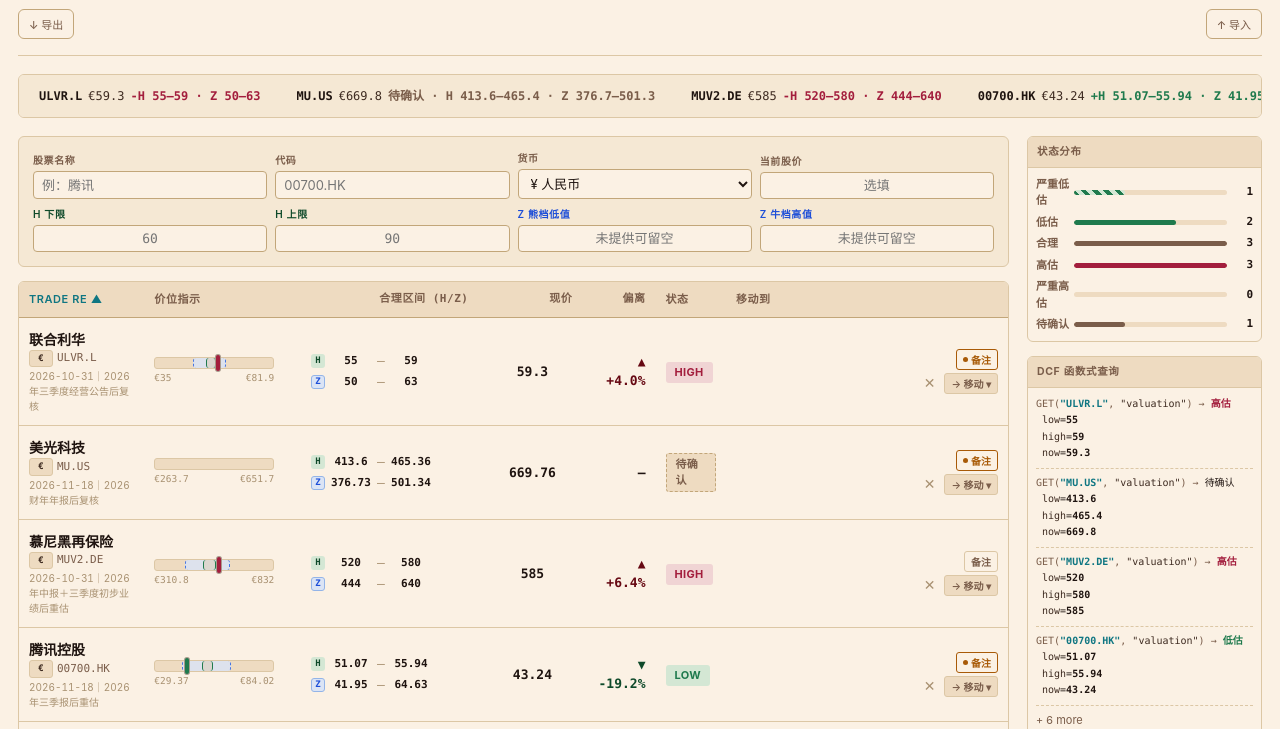
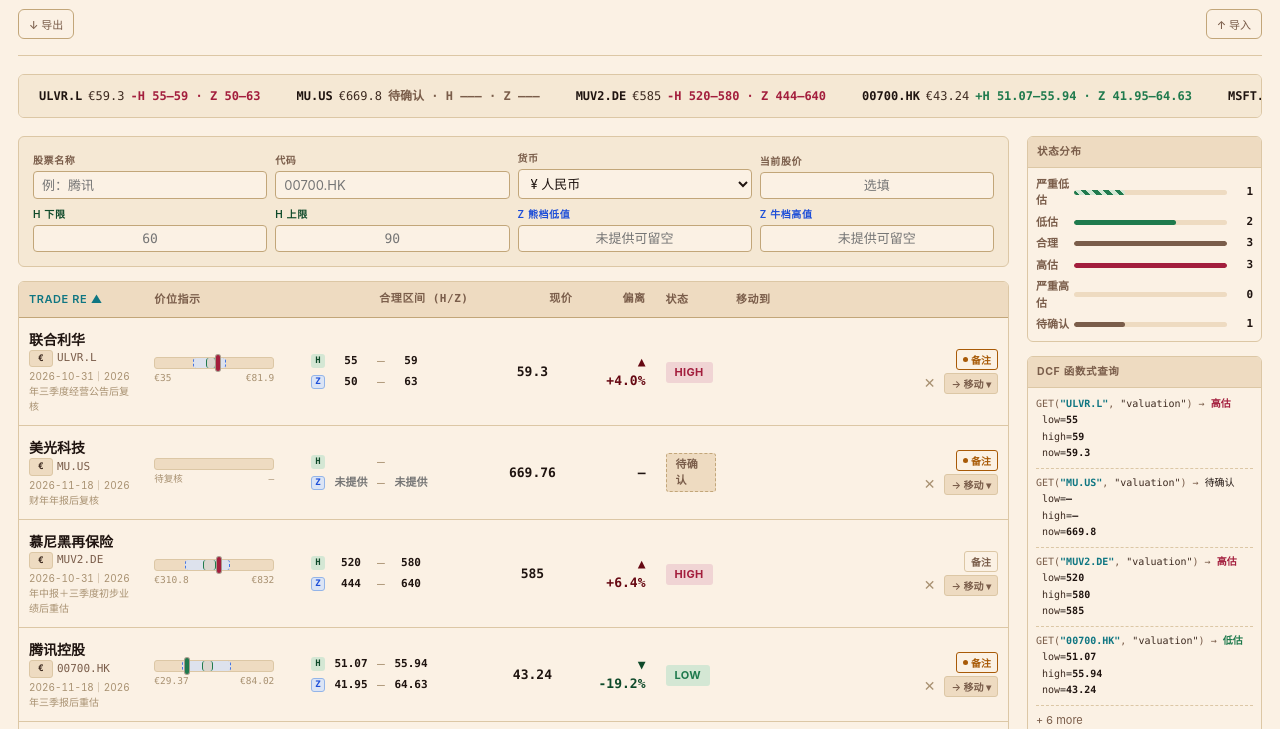
Before and after one commit to xucao2023-cell/stock-tracker, a plain HTML site: page index.html in a window 1280 px wide. Shown: the part 71-800 px from the top of the page. Drawn offline with Linux system fonts and the light colour scheme.

Commit message:
Clear withdrawn Micron valuation ranges from active display

```diff
--- a/data.json
+++ b/data.json
@@ -1,7 +1,7 @@
 {
   "app": "stock_tracker_doppio",
   "version": 1,
-  "updatedAt": "2026-11-18T09:51:40.416Z",
+  "updatedAt": "2026-11-18T09:53:11.205306Z",
   "stocks": [
     {
       "name": "腾讯控股",
@@ -251,10 +251,10 @@
       "currency": "€",
       "note": "2026-11-18｜2026财年年报后复核",
       "group": "Trade Republic",
-      "low1": 413.6,
-      "high1": 465.36,
-      "low2": 376.73,
-      "high2": 501.34,
+      "low1": null,
+      "high1": null,
+      "low2": null,
+      "high2": null,
       "memo": "26年中报后估值",
       "valuationDate": "2026-11-18",
       "priceSource": "Nasdaq last sale; Frankfurter/ECB conversion to EUR",
@@ -281,29 +281,27 @@
         "currency": "USD",
         "asOf": "2026-11-17T21:00:01.000Z"
       },
-      "valuationCenter": 439.48,
+      "valuationCenter": null,
       "valuationCurrency": "EUR",
       "valuationStatus": "pending",
       "valuationConfidence": "待复核；长期折现率和正常化盈利尚未充分验证",
       "valuationReport": "reports/MU-20261118-drift-review.html",
-      "valuationModel": "reports/MU-20261118-model.json",
-      "valuationMethod": "有限景气FCFF＋正常化NOPAT×退出EV/NOPAT；DCF交叉核对",
-      "valuationFx": {
-        "date": "2026-11-17",
-        "base": "EUR",
-        "quote": "USD",
-        "rate": 1.0989,
-        "formula": "EUR/share = USD/share / USD_per_EUR",
-        "source": "https://www.ecb.europa.eu/stats/eurofxref/eurofxref-daily.xml"
-      },
-      "valuationSourceUSD": {
-        "low1": 454.5000393496692,
-        "high1": 511.3830339094115,
-        "low2": 413.98492666768345,
-        "high2": 550.9190460108638,
-        "base": 482.94153662954034,
-        "dcf": 395.3982045766035
-      },
+      "valuationMethod": "待复核；上一版正式估值已撤回",
+      "valuationCaveat": "H/Z及中枢已从当前展示清空。撤回数值仅见历史快照与报告；尚无新正式区间，不作高低估判断。",
+      "valuationArchivedReport": "reports/MU-20261118.html",
+      "valuationReviewDate": "2026-11-18",
+      "valuationPublishedAsOfficial": false,
+      "valuationPublicationState": "withdrawn-as-official-base",
+      "valuationReviewReason": "大幅漂移主要来自同时更换折现率、正常化盈利及终值方法；依据不足，撤回正式替代资格。",
+      "valuationWithdrawnSnapshot": {
+        "status": "withdrawn",
+        "date": "2026-11-18",
+        "report": "reports/MU-20261118.html",
+        "low1": 413.6,
+        "high1": 465.36,
+        "low2": 376.73,
+        "high2": 501.34,
+        "valuationCenter": 439.48,
         "valuationH": {
           "low": 413.6,
           "high": 465.36,
@@ -339,6 +337,14 @@
             "explicitYears": 8
           }
         },
+        "valuationSourceUSD": {
+          "low1": 454.5000393496692,
+          "high1": 511.3830339094115,
+          "low2": 413.98492666768345,
+          "high2": 550.9190460108638,
+          "base": 482.94153662954034,
+          "dcf": 395.3982045766035
+        },
         "valuationDcf": {
           "valueUSD": 395.3982045766035,
           "valueEUR": 359.8127259774352,
@@ -347,12 +353,18 @@
           "g": 0.03,
           "incrementalROIC": 0.15
         },
-      "valuationCaveat": "现有H/Z及中枢数值仅保留为待复核的11月18日研究快照，不支持高低估判断；10月15日旧结论也未重新核准。",
-      "valuationArchivedReport": "reports/MU-20261118.html",
-      "valuationReviewDate": "2026-11-18",
-      "valuationPublishedAsOfficial": false,
-      "valuationPublicationState": "withdrawn-as-official-base",
-      "valuationReviewReason": "大幅漂移主要来自同时更换折现率、正常化盈利及终值方法；依据不足，撤回正式替代资格。"
+        "valuationFx": {
+          "date": "2026-11-17",
+          "base": "EUR",
+          "quote": "USD",
+          "rate": 1.0989,
+          "formula": "EUR/share = USD/share / USD_per_EUR",
+          "source": "https://www.ecb.europa.eu/stats/eurofxref/eurofxref-daily.xml"
+        },
+        "valuationMethod": "有限景气FCFF＋正常化NOPAT×退出EV/NOPAT；DCF交叉核对",
+        "valuationModel": "reports/MU-20261118-model.json"
+      },
+      "valuationActiveRangesCleared": true
     },
     {
       "name": "Apple",
--- a/index.html
+++ b/index.html
@@ -902,7 +902,7 @@ const DEFAULT_BASE = [
   {name:'E.ON',      code:'EOAN.DE',   price:18.00, currency:'€',   note:'DCF 中枢 €19 / 区间 13-19',              group:'Trade Republic', lo:13,   hi:19,   wl:0.9,  wh:1.1},
   {name:'BMW',       code:'BMW.DE',    price:57.96, currency:'€',   note:'SOTP + 情景 DCF Bear/Base/Bull',         group:'Trade Republic', lo:40,   hi:90,   wl:0.85, wh:1.15},
   {name:'Airbus',    code:'AIR.PA',    price:230,   currency:'€',   note:'DCF 基准 €236 / 敏感性 200-280',         group:'Trade Republic', lo:200,  hi:280,  wl:0.9,  wh:1.1},
-  {name:'美光科技',  code:'MU.US',     price:937.11,currency:'$',  note:'DCF 概率加权 $876 / 区间 269-1396',      group:'Trade Republic', lo:753,  hi:1396, wl:0.85, wh:1.1},
+  {name:'美光科技', code:'MU.US', price:669.76, currency:'€', note:'2026-11-18｜2026财年年报后复核', group:'Trade Republic', lo:null, hi:null, valuationStatus:'pending'},
   {name:'Apple',     code:'AAPL.US',   price:309.35,currency:'$',  note:'DCF 敏感性 P5-P90 / PE 30× 基准',        group:'Trade Republic', lo:280,  hi:380,  wl:0.9,  wh:1.1},
   {name:'onsemi',    code:'ON.US',     price:74.21, currency:'$',  note:'DCF $74.56 / 概率加权 $83.84',           group:'Trade Republic', lo:62,   hi:87,   wl:0.9,  wh:1.1},
   {name:'Cohesity',  code:'CVLT.US',   price:133.81,currency:'$',  note:'DCF+混合公允价值中位 $155 / PE 24-30×',  group:'Trade Republic', lo:110,  hi:210,  wl:0.85, wh:1.15},
@@ -925,7 +925,7 @@ const DEFAULT_BASE = [
 // 展开为双估值数据
 const DEFAULT_STOCKS = DEFAULT_BASE.map(({lo, hi, wl, wh, ...rest}) => ({
   ...rest,
-  ...hermesZcode(lo, hi, wl, wh),
+  ...(rest.valuationStatus === 'pending' ? {low1:null, high1:null, low2:null, high2:null} : hermesZcode(lo, hi, wl, wh)),
   memo:''
 }));
 
@@ -1443,8 +1443,8 @@ function stockRowHTML(s){
             ${status !== 'pending' ? `<div class="bar-zone" style="left:${hLowPct}%;right:${100-hHighPct}%"></div><div class="bar-marker ${status}" style="left:${pricePct}%"></div>` : ''}
           </div>
           <div class="bar-labels">
-            <span>${c}${fmt(lo)}</span>
-            <span>${c}${fmt(hi)}</span>
+            <span>${bounds.length ? c + fmt(lo) : '待复核'}</span>
+            <span>${bounds.length ? c + fmt(hi) : '–'}</span>
           </div>
         </div>
       </td>
--- a/reports/MU-20261118-review-status.json
+++ b/reports/MU-20261118-review-status.json
@@ -5,5 +5,7 @@
   "newOfficialBaseSelected": false,
   "oldBaseReendorsed": false,
   "reason": "大幅漂移主要来自同时更换折现率、正常化盈利及终值方法；依据不足，撤回正式替代资格。",
-  "reviewReport": "reports/MU-20261118-drift-review.html"
+  "reviewReport": "reports/MU-20261118-drift-review.html",
+  "activeRangesCleared": true,
+  "withdrawnValuesStoredIn": "MU.US.valuationWithdrawnSnapshot"
 }
```
Also changed, not shown: reports/MU-20261118-drift-review.html (+1 -1 lines), reports/MU-20261118-drift-review.md (+1 -1 lines). Lines whose indentation alone changed are shown as unchanged.
